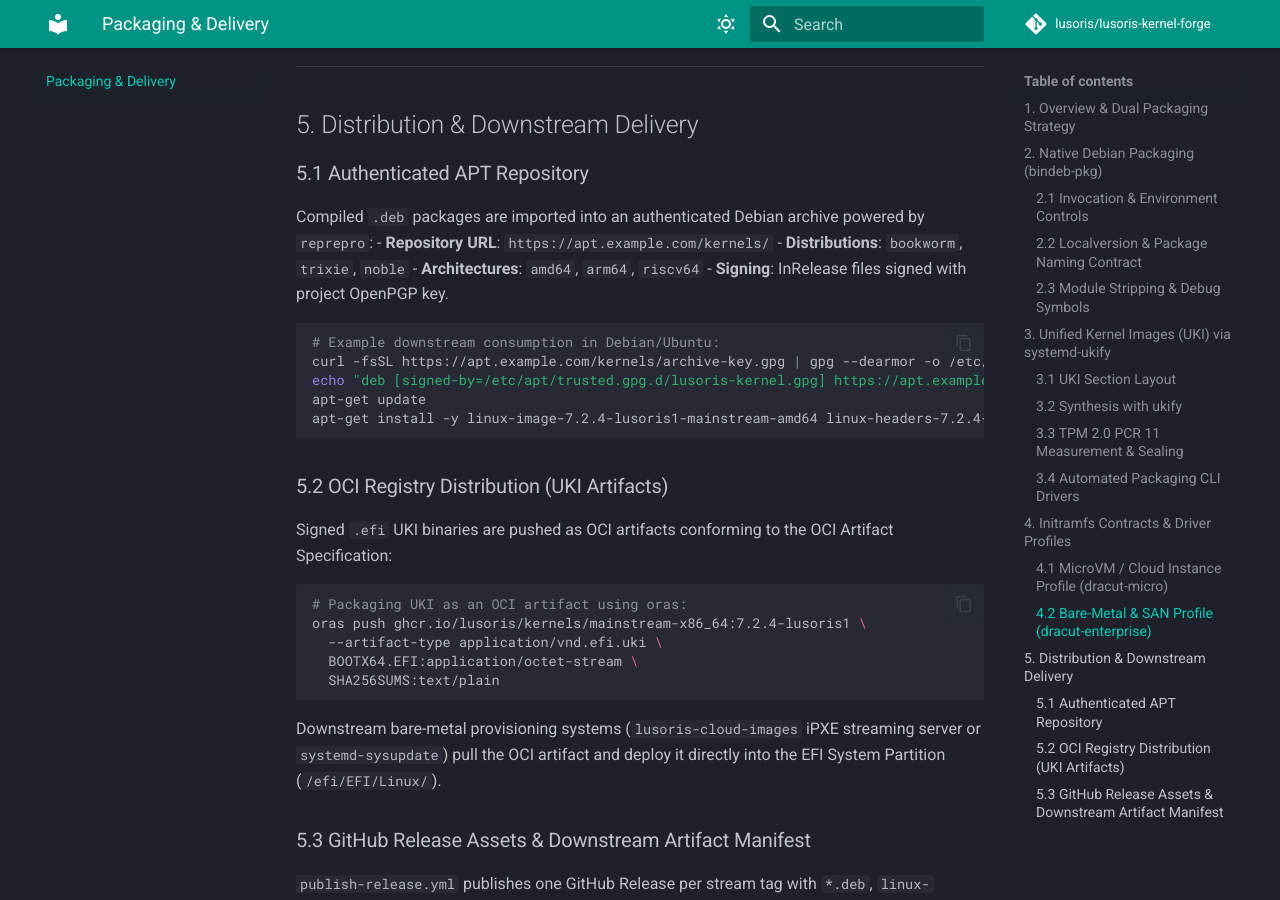
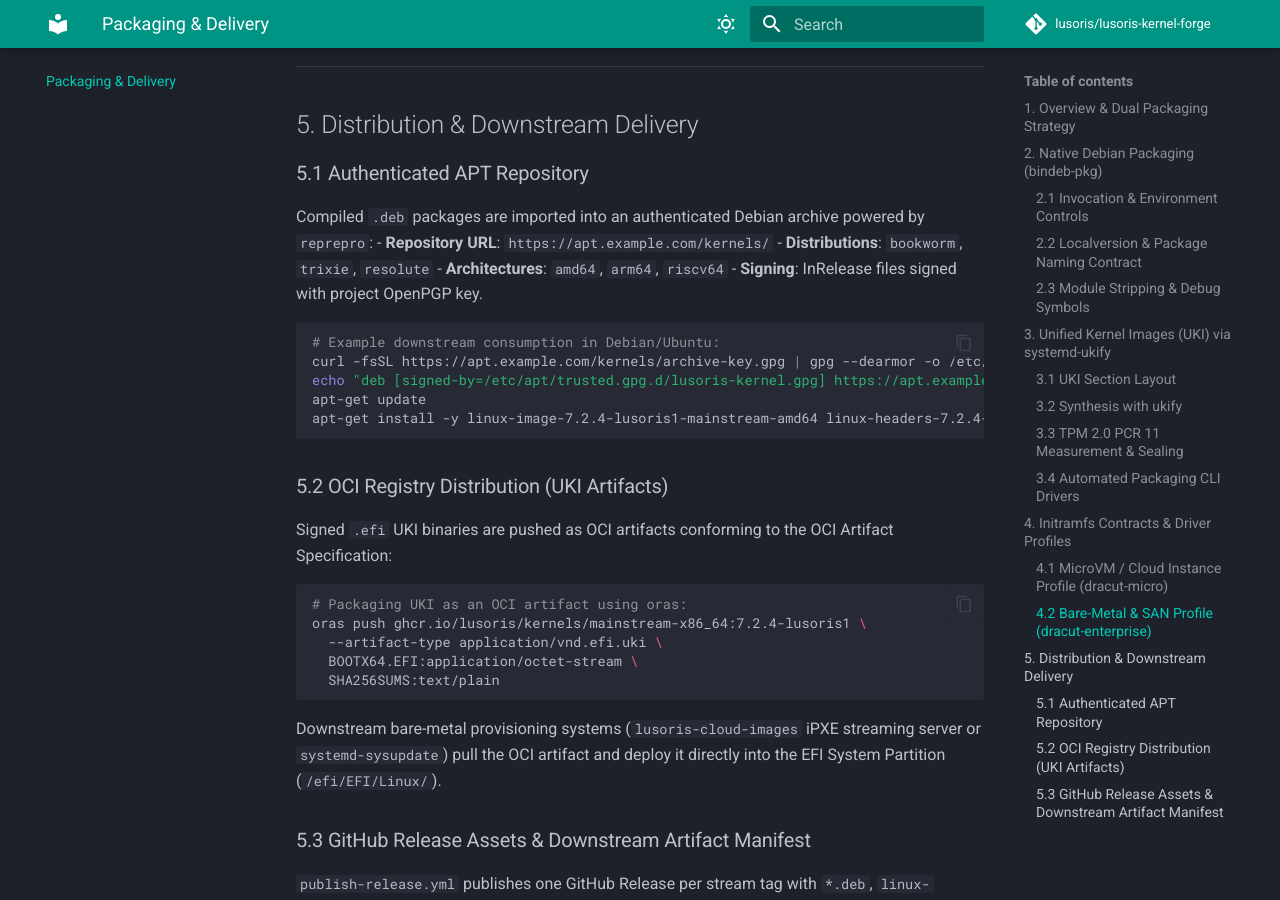
Before and after one commit to cordanaLLM/nucleus, an MkDocs documentation site: the page built from docs/packaging.md, in a window 1280 px wide and 900 px high, scrolled down 4269 px. Built offline with MkDocs 1.6.1 and Material for MkDocs 9.7.7, drawn with Linux system fonts in a browser that asks for light colours; comment, search, counter and statistics services are not loaded.

````diff
--- a/docs/packaging.md
+++ b/docs/packaging.md
@@ -155,14 +155,14 @@ For bare-metal physical hypervisors and storage appliances:
 ### 5.1 Authenticated APT Repository
 Compiled `.deb` packages are imported into an authenticated Debian archive powered by `reprepro`:
 - **Repository URL**: `https://apt.example.com/kernels/`
-- **Distributions**: `bookworm`, `trixie`, `noble`
+- **Distributions**: `bookworm`, `trixie`, `resolute`
 - **Architectures**: `amd64`, `arm64`, `riscv64`
 - **Signing**: InRelease files signed with project OpenPGP key.
 
 ```bash
 # Example downstream consumption in Debian/Ubuntu:
 curl -fsSL https://apt.example.com/kernels/archive-key.gpg | gpg --dearmor -o /etc/apt/trusted.gpg.d/lusoris-kernel.gpg
-echo "deb [signed-by=/etc/apt/trusted.gpg.d/lusoris-kernel.gpg] https://apt.example.com/kernels/ noble main" > /etc/apt/sources.list.d/lusoris-kernel.list
+echo "deb [signed-by=/etc/apt/trusted.gpg.d/lusoris-kernel.gpg] https://apt.example.com/kernels/ resolute main" > /etc/apt/sources.list.d/lusoris-kernel.list
 apt-get update
 apt-get install -y linux-image-7.2.4-lusoris1-mainstream-amd64 linux-headers-7.2.4-lusoris1-mainstream-amd64
 ```
````
Also changed, not shown: 1 other file.
